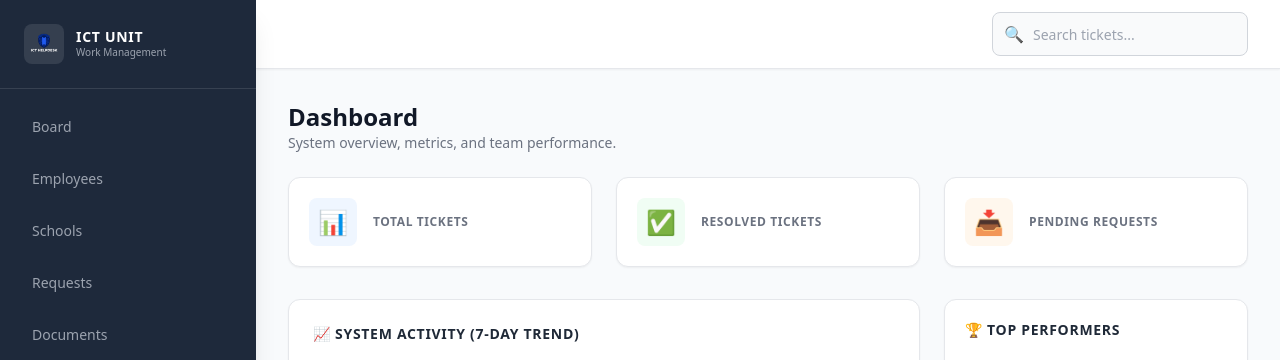
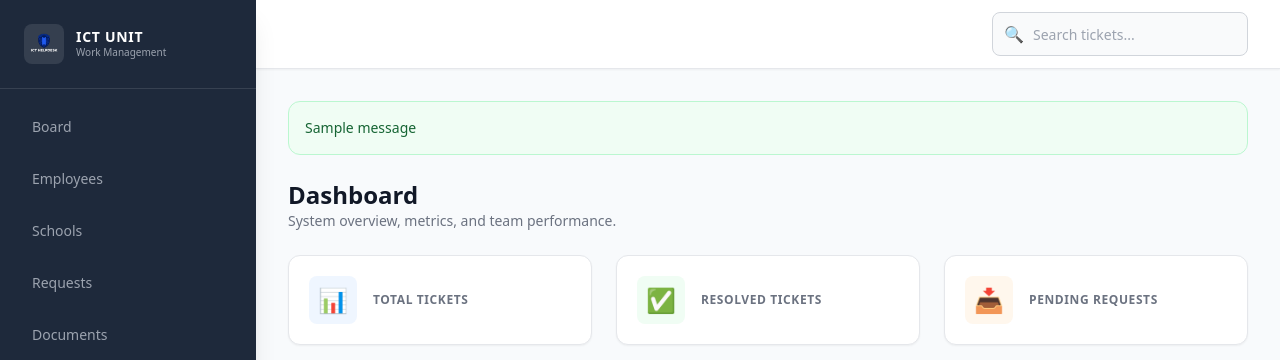
Before and after one commit to gomez28-dev/ict-ticketing-system, a Django app: page /admin-dashboard/analytics/ in a window 1280 px wide. Shown: the top 360 px of the page. Run offline with Django 5.2, Linux system fonts and the light colour scheme; tables that the repository leaves empty hold one stand-in row (values such as "Sample post"); one stand-in notice (Sample message) is shown; some libraries are stand-ins or nearby versions.

Commit message:
Exclude superadmin and admin accounts from employee directory and profiles

```diff
--- a/tickets/templates/tickets/base_admin.html
+++ b/tickets/templates/tickets/base_admin.html
@@ -166,6 +166,17 @@
                 }
             </script>
             {% endif %}
+
+            {% if messages %}
+            <div class="mb-6 flex flex-col gap-3">
+                {% for message in messages %}
+                <div class="p-4 rounded-xl border text-sm font-medium {% if message.tags == 'error' %}bg-red-50 text-red-800 border-red-200 dark:bg-red-900/30 dark:text-red-400 dark:border-red-800{% elif message.tags == 'success' %}bg-green-50 text-green-800 border-green-200 dark:bg-green-900/30 dark:text-green-400 dark:border-green-800{% else %}bg-blue-50 text-blue-800 border-blue-200 dark:bg-blue-900/30 dark:text-blue-400 dark:border-blue-800{% endif %}">
+                    {{ message }}
+                </div>
+                {% endfor %}
+            </div>
+            {% endif %}
+
             {% block content %}{% endblock %}
 
             <footer class="mt-auto pt-10 pb-2 w-full">
--- a/tickets/views.py
+++ b/tickets/views.py
@@ -663,7 +663,7 @@ def analytics_dashboard(request):
     return render(request, 'tickets/analytics.html')
 
 def employee_directory(request):
-    employees = User.objects.filter(role='MEMBER').order_by('first_name', 'last_name')
+    employees = User.objects.filter(role='MEMBER').exclude(is_superuser=True).exclude(role='ADMIN').order_by('first_name', 'last_name')
 
     category_map = {
         'MANAGEMENT': 'Management / Officers',
@@ -1534,6 +1534,10 @@ def employee_profile(request, user_id):
     """View an employee's profile — accessible by Admin, Super Admin, and the employee themselves."""
     profile_user = get_object_or_404(User, id=user_id)
 
+    if profile_user.is_superuser or profile_user.role == 'ADMIN':
+        messages.error(request, "This user is an administrator and does not have an employee profile.")
+        return redirect('employee_directory')
+
     # Access control
     is_self = request.user.id == profile_user.id
     is_admin_user = is_admin_or_superuser(request.user)
```
